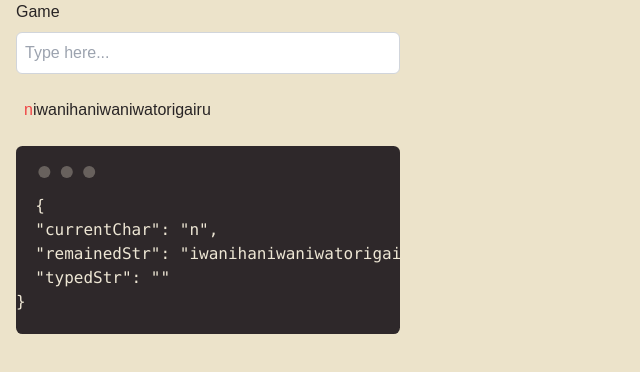
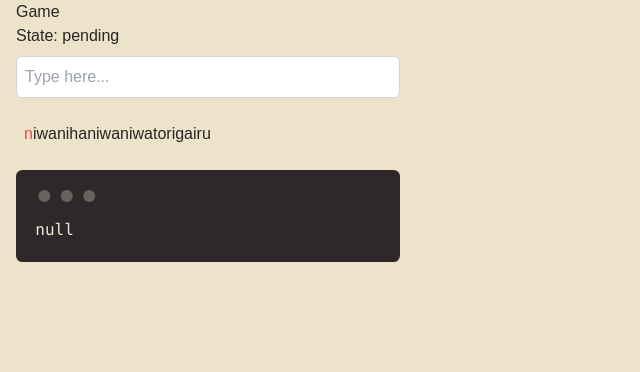
Before and after one commit to fmsyt/readable-font, a Next.js app: page / in a window 1280 px wide. Shown: the top 372 px of the page, without its empty margins (0-640 px from the left). Built offline with nearby package versions, Linux system fonts and the light colour scheme.

Commit message:
Playgroundコンポーネントにゲームの状態とスコアを管理するための新しいステートを追加

```diff
--- a/src/app/components/Playground.tsx
+++ b/src/app/components/Playground.tsx
@@ -1,7 +1,7 @@
 "use client";
 
 import { useEffect, useRef, useState } from "react";
-import { Game, type Remined, type Sentence } from "../lib/game";
+import { Game, GameState, Score, type Remined, type Sentence } from "../lib/game";
 
 const sentences: Sentence[] = [
   {
@@ -22,6 +22,8 @@ export default function Playground() {
   const playgroundRef = useRef<HTMLDivElement | null>(null);
 
   const [text, setText] = useState("");
+  const [gameState, setGameState] = useState<GameState>("pending");
+  const [score, setScore] = useState<Score|null>(null);
 
   const [remind, setRemind] = useState<Remined | null>(null);
   const gameRef = useRef<Game | null>(null);
@@ -31,8 +33,6 @@ export default function Playground() {
       return;
     }
 
-    console.log(playgroundRef.current);
-
     const game = new Game({
       sentences,
       playgroundElement: globalThis,
@@ -41,10 +41,11 @@ export default function Playground() {
         setRemind(remained);
       },
       onStart: () => {
-        console.log("start");
+        setGameState("started");
       },
       onFinished: (score) => {
-        console.log("finished", score);
+        setGameState("finished");
+        setScore(score);
       },
     });
 
@@ -61,6 +62,7 @@ export default function Playground() {
   return (
     <div ref={playgroundRef} className="w-full max-w-96">
       <h1>Game</h1>
+      <p>State: {gameState}</p>
       <input
         type="text"
         value={text}
@@ -75,7 +77,7 @@ export default function Playground() {
       </div>
       <div className="mt-4 mockup-code max-h-96 overflow-y-auto">
         <pre>
-          <code>{JSON.stringify(remind, null, 2)}</code>
+          <code>{JSON.stringify(score, null, 2)}</code>
         </pre>
       </div>
     </div>
```
